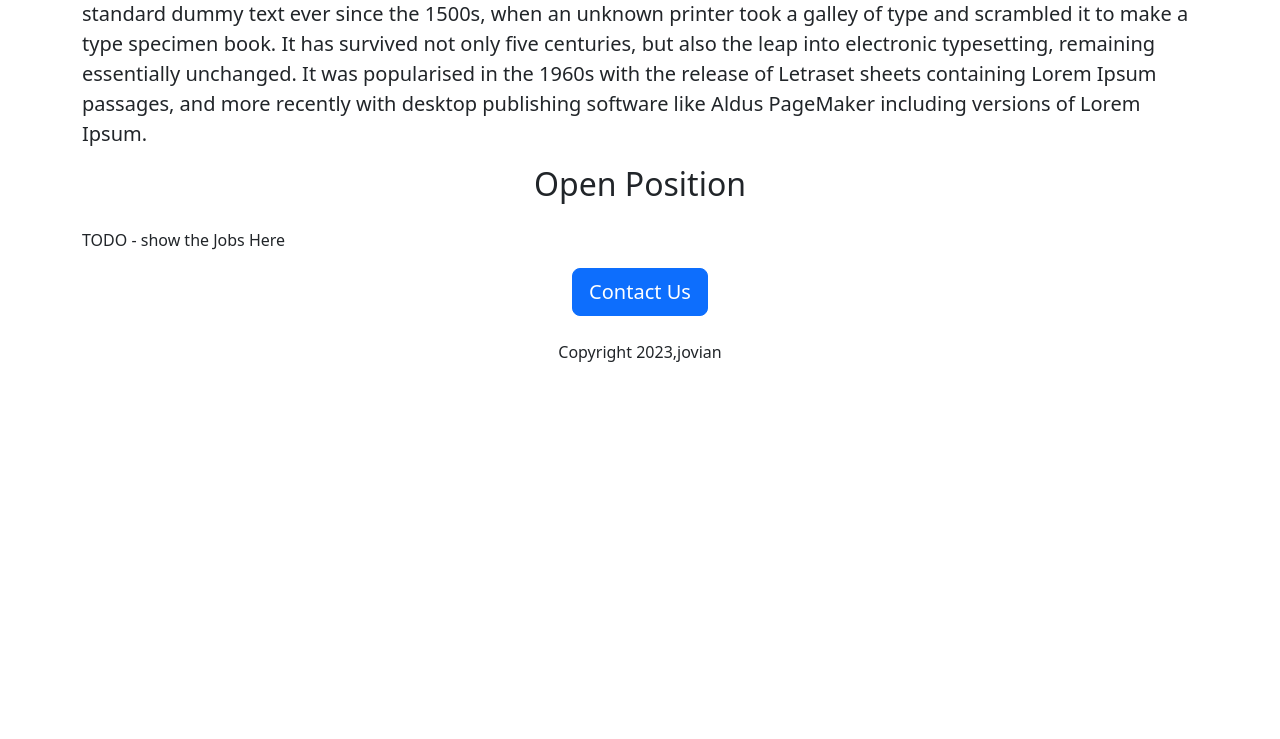
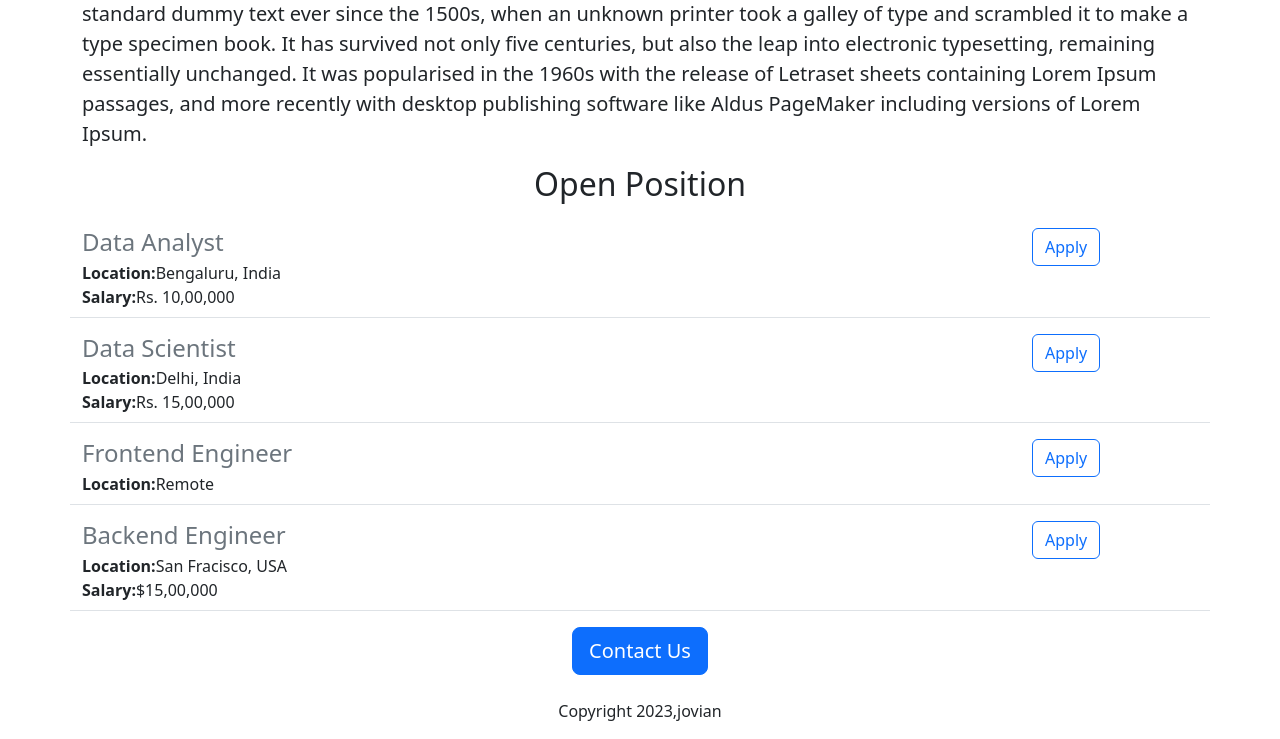
Before and after one commit to dkv11/jovian-career-website, a Flask app: page / in a window 1280 px wide. Shown: the part 541-1280 px from the top of the page. Before the commit the page ends 903 px from the top, so only its background shows below. Run offline with Flask 3, Linux system fonts and the light colour scheme.

Commit message:
first_deployment

```diff
--- a/app.py
+++ b/app.py
@@ -1,10 +1,41 @@
-from flask import Flask, render_template
+from flask import Flask, render_template, jsonify
 
 app = Flask(__name__)
 
+JOBS=[
+  {
+    'id': 1,
+    'title': 'Data Analyst',
+    'location':'Bengaluru, India',
+    'salary':'Rs. 10,00,000'
+  },
+  {
+    'id': 2,
+    'title':'Data Scientist',
+    'location':'Delhi, India',
+    'salary':'Rs. 15,00,000'
+  },
+  {
+    'id': 3,
+    'title':'Frontend Engineer',
+    'location':'Remote'
+
+  },
+  {
+    'id': 4,
+    'title':'Backend Engineer',
+    'location':'San Fracisco, USA',
+    'salary':'$15,00,000'
+  }
+]
+
 @app.route("/")
 def hello_world():
-    return render_template('home.html')
+    return render_template('home.html',jobs=JOBS,company_name='Jovian')
+
+@app.route("/api/jobs")
+def list_job():
+  return jsonify(JOBS)
 
 if __name__ == '__main__':
   app.run(host='0.0.0.0', debug=True)
--- a/templates/home.html
+++ b/templates/home.html
@@ -4,7 +4,7 @@
     <meta charset="UTF-8">
     <meta name="viewport" content="width=device-width, initial-scale=1.0">
     <meta http-equiv="X-UA-Compatible" content="ie=edge">
-    <title>Jovian Career</title>
+    <title>{{company_name}} Career</title>
     <link href="https://cdn.jsdelivr.net/npm/bootstrap@5.3.2/dist/css/bootstrap.min.css" rel="stylesheet" integrity="sha384-T3c6CoIi6uLrA9TneNEoa7RxnatzjcDSCmG1MXxSR1GAsXEV/Dwwykc2MPK8M2HN" crossorigin="anonymous">
     <style>
       #banner {
@@ -24,7 +24,13 @@
           <h2 class="text-center mt-2 mb-4">About Jovian</h2>
           <p class="lead">Lorem Ipsum is simply dummy text of the printing and typesetting industry. Lorem Ipsum has been the industry's standard dummy text ever since the 1500s, when an unknown printer took a galley of type and scrambled it to make a type specimen book. It has survived not only five centuries, but also the leap into electronic typesetting, remaining essentially unchanged. It was popularised in the 1960s with the release of Letraset sheets containing Lorem Ipsum passages, and more recently with desktop publishing software like Aldus PageMaker including versions of Lorem Ipsum.</p>
           <h2 class="text-center mt-2 mb-4">Open Position</h2>
-          <p>TODO - show the Jobs Here</p>
+
+          <div>
+            {% for job in jobs %}
+             {% include 'jobitem.html'%}
+            {% endfor%}
+
+          </div>
         <div style="text-align:center;">
             <button class="btn btn-primary btn-lg">Contact Us</button>
             <p class="mt-4">Copyright 2023,jovian</p>
--- /dev/null
+++ b/templates/jobitem.html
@@ -0,0 +1,20 @@
+    <div class="mb-3 border-bottom pb-2 row">
+      <div class="col-10">
+        <h4 class="mb-1 text-secondary">
+           {{job['title']}}
+        </h4>
+
+        <div >
+          <b>Location:</b>{{job['location']}}
+        </div>
+        {% if 'salary' in job%}
+        <div >
+          <b>Salary:</b>{{job['salary']}}
+        </div>
+        {% endif%}
+      </div>
+      <div class="col-2">
+        <button type="button" class="btn btn-outline-primary">Apply</button>
+      </div>
+
+    </div>
```
